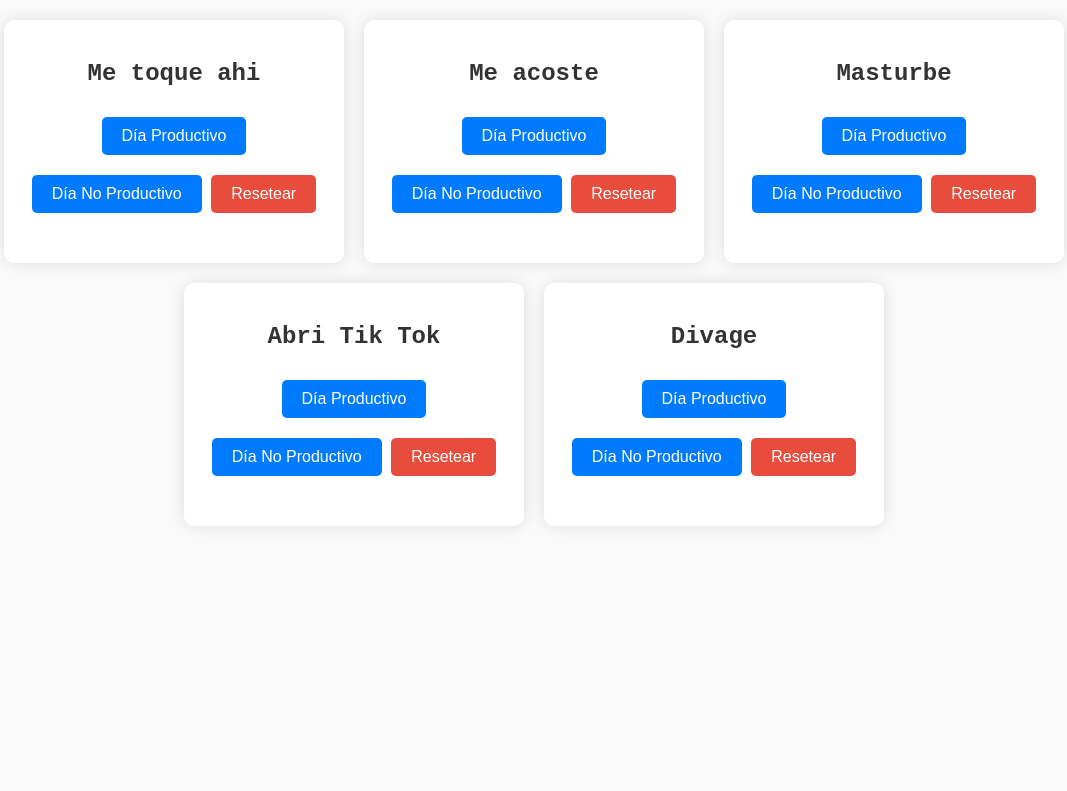
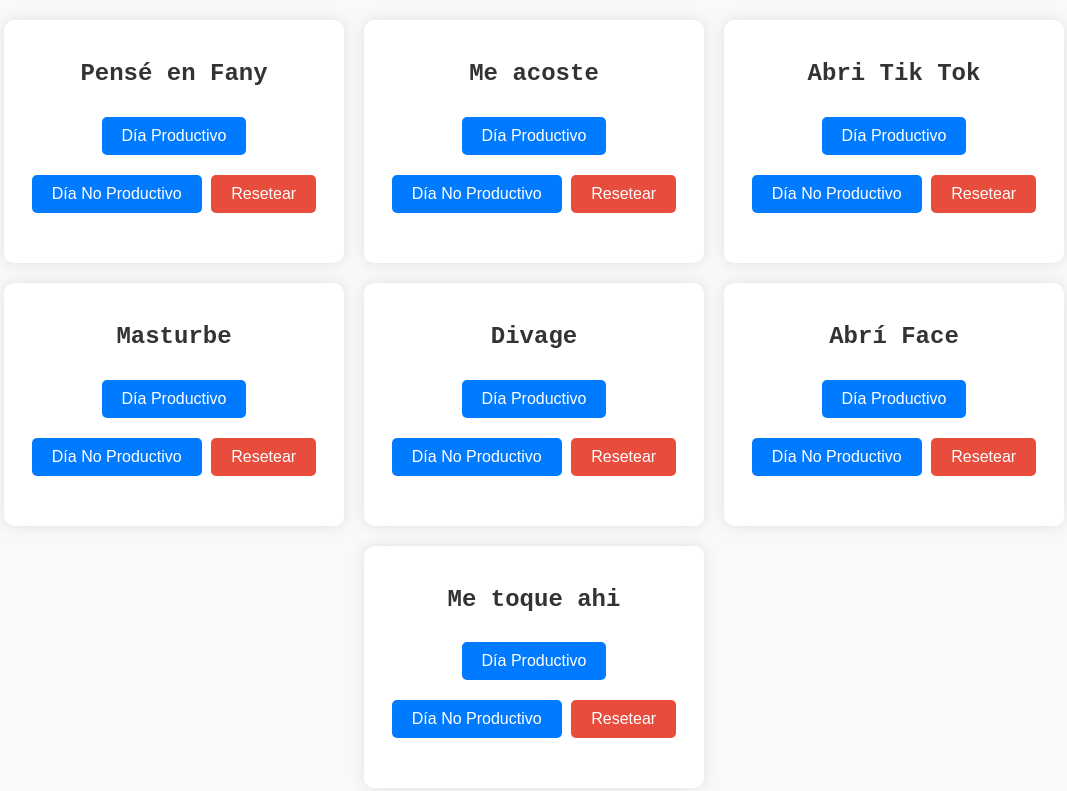
Before and after one commit to RicardoAscF/registro_tareas_neg, a plain HTML site: page index.html in a window 1280 px wide. Shown: the whole page, without its empty margins (106-1173 px from the left). Drawn offline with nearby package versions, Linux system fonts and the light colour scheme.

Commit message:
Agrege Seccion de Fany y Face

```diff
--- a/index.html
+++ b/index.html
@@ -78,12 +78,13 @@
 </head>
 <body>
 
+
     <div class="section">
-        <h2>Me toque ahi</h2>
-        <button onclick="addBlock('green', 'wall1neg')">Día Productivo</button>
-        <button onclick="addBlock('red', 'wall1neg')">Día No Productivo</button>
-        <button class="reset-button" onclick="resetWall('wall1neg')">Resetear</button>
-        <div id="wall1neg" class="wall"></div>
+        <h2>Pensé en Fany</h2>
+        <button onclick="addBlock('green', 'wallFany')">Día Productivo</button>
+        <button onclick="addBlock('red', 'wallFany')">Día No Productivo</button>
+        <button class="reset-button" onclick="resetWall('wallFany')">Resetear</button>
+        <div id="wallFany" class="wall"></div>
     </div>
 
     <div class="section">
@@ -92,14 +93,6 @@
         <button onclick="addBlock('red', 'wall2neg')">Día No Productivo</button>
         <button class="reset-button" onclick="resetWall('wall2neg')">Resetear</button>
         <div id="wall2neg" class="wall"></div>
-    </div>
-
-    <div class="section">
-        <h2>Masturbe</h2>
-        <button onclick="addBlock('green', 'wall3neg')">Día Productivo</button>
-        <button onclick="addBlock('red', 'wall3neg')">Día No Productivo</button>
-        <button class="reset-button" onclick="resetWall('wall3neg')">Resetear</button>
-        <div id="wall3neg" class="wall"></div>
     </div>
 
     <div class="section">
@@ -112,6 +105,16 @@
 
 
 
+
+    <div class="section">
+        <h2>Masturbe</h2>
+        <button onclick="addBlock('green', 'wall3neg')">Día Productivo</button>
+        <button onclick="addBlock('red', 'wall3neg')">Día No Productivo</button>
+        <button class="reset-button" onclick="resetWall('wall3neg')">Resetear</button>
+        <div id="wall3neg" class="wall"></div>
+    </div>
+
+
     <div class="section">
         <h2>Divage</h2>
         <button onclick="addBlock('green', 'wall5neg')">Día Productivo</button>
@@ -119,6 +122,24 @@
         <button class="reset-button" onclick="resetWall('wall5neg')">Resetear</button>
         <div id="wall5neg" class="wall"></div>
     </div>
+
+
+    <div class="section">
+        <h2>Abrí Face</h2>
+        <button onclick="addBlock('green', 'wallFace')">Día Productivo</button>
+        <button onclick="addBlock('red', 'wallFace')">Día No Productivo</button>
+        <button class="reset-button" onclick="resetWall('wallFace')">Resetear</button>
+        <div id="wallFace" class="wall"></div>
+    </div>
+
+    <div class="section">
+        <h2>Me toque ahi</h2>
+        <button onclick="addBlock('green', 'wall1neg')">Día Productivo</button>
+        <button onclick="addBlock('red', 'wall1neg')">Día No Productivo</button>
+        <button class="reset-button" onclick="resetWall('wall1neg')">Resetear</button>
+        <div id="wall1neg" class="wall"></div>
+    </div>
+
 
 
 
```
